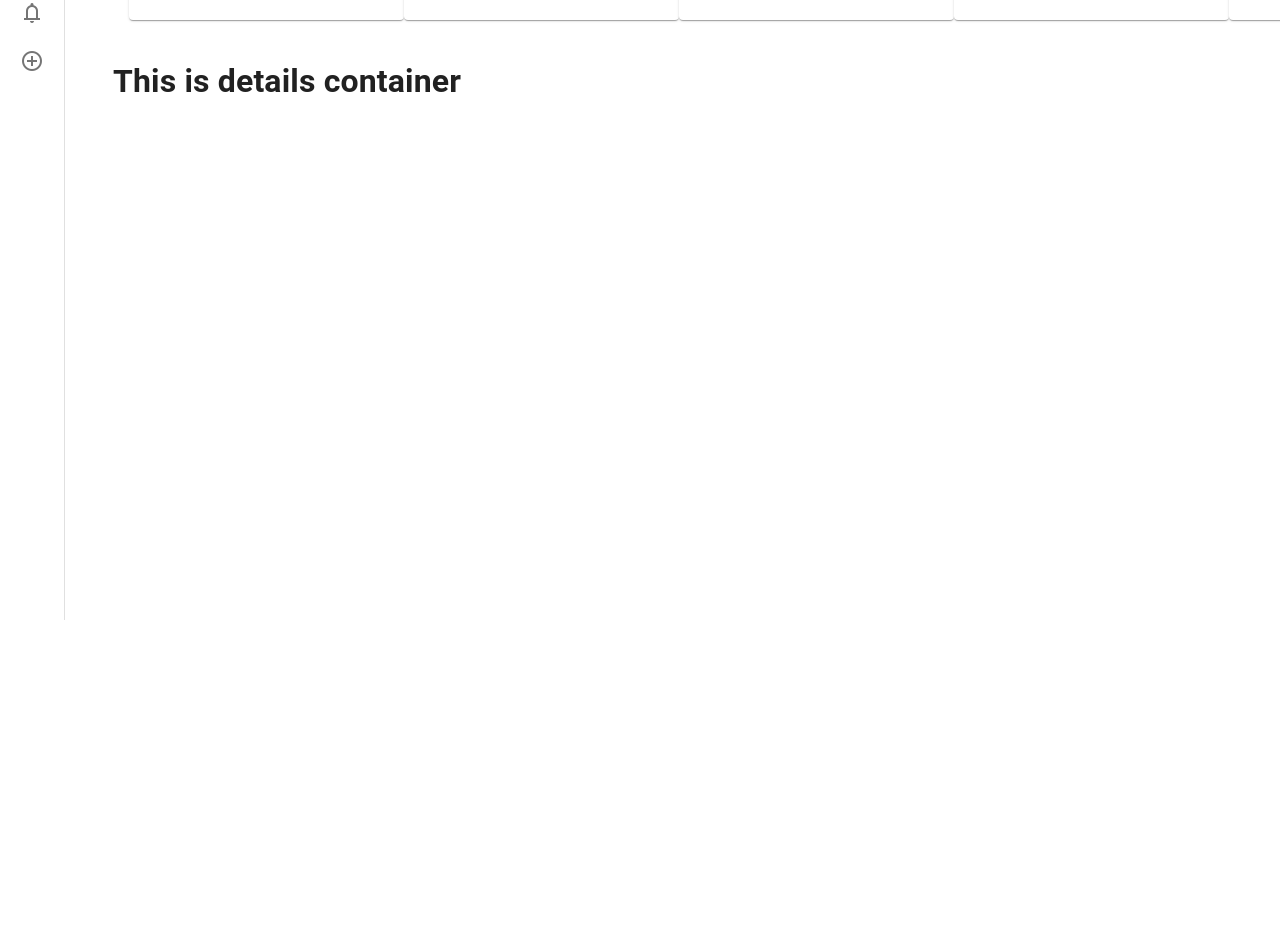
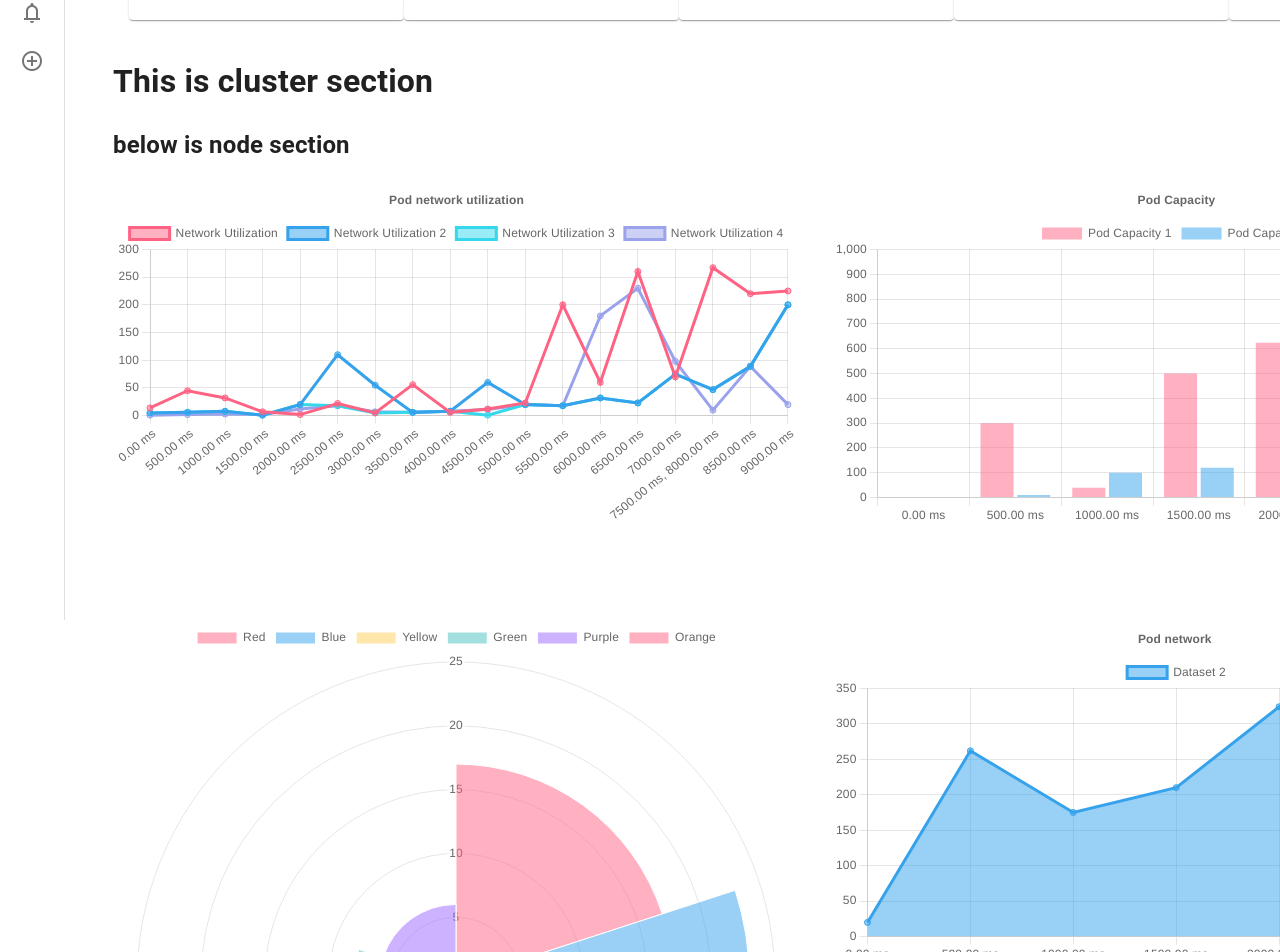
Before and after one commit to oslabs-beta/Neptune, a React app: page /details in a window 1280 px wide. Shown: the part 180-1132 px from the top of the page. Before the commit the page ends 800 px from the top, so only its background shows below. Built offline with nearby package versions, Linux system fonts and the light colour scheme; no server answers.

Commit message:
added 4 charts into the container

```diff
--- /dev/null
+++ b/client/components/AreaChart.jsx
@@ -0,0 +1,58 @@
+import React from 'react';
+import {
+  Chart as ChartJS,
+  CategoryScale,
+  LinearScale,
+  PointElement,
+  LineElement,
+  Title,
+  Tooltip,
+  Filler,
+  Legend,
+} from 'chart.js';
+import { Line } from 'react-chartjs-2';
+
+ChartJS.register(
+  CategoryScale,
+  LinearScale,
+  PointElement,
+  LineElement,
+  Title,
+  Tooltip,
+  Filler,
+  Legend
+);
+
+export const options = {
+  responsive: true,
+  plugins: {
+    legend: {
+      position: 'top',
+    },
+    title: {
+      display: true,
+      text: 'Pod network ',
+    },
+  },
+};
+
+
+const labels = ['0.00 ms', '500.00 ms', '1000.00 ms', '1500.00 ms', '2000.00 ms', '2500.00 ms', '3000.00 ms'];
+const dummyData = [20, 262, 175, 210, 324, 149, 120];
+
+export const data = {
+  labels,
+  datasets: [
+    {
+      fill: true,
+      label: 'Dataset 2',
+      data: dummyData,
+      borderColor: 'rgb(53, 162, 235)',
+      backgroundColor: 'rgba(53, 162, 235, 0.5)',
+    },
+  ],
+};
+
+export default function AreaChart() {
+  return <Line options={options} data={data} />;
+}
--- /dev/null
+++ b/client/components/LineChart.jsx
@@ -0,0 +1,77 @@
+import React from 'react';
+import {
+  Chart as ChartJS,
+  CategoryScale,
+  LinearScale,
+  PointElement,
+  LineElement,
+  Title,
+  Tooltip,
+  Legend,
+} from 'chart.js';
+import { Line } from 'react-chartjs-2';
+// import our data from Prometheus eventually
+
+ChartJS.register(
+  CategoryScale,
+  LinearScale,
+  PointElement,
+  LineElement,
+  Title,
+  Tooltip,
+  Legend
+);
+
+export const options = {
+  responsive: true,
+  plugins: {
+    legend: {
+      position: 'top',// as const,
+    },
+    title: {
+      display: true,
+      text: 'Pod network utilization',
+    },
+  },
+};
+
+const labels = ['0.00 ms', '500.00 ms', '1000.00 ms', '1500.00 ms', '2000.00 ms', '2500.00 ms', '3000.00 ms', '3500.00 ms', '4000.00 ms', '4500.00 ms', '5000.00 ms', '5500.00 ms', '6000.00 ms', '6500.00 ms', '7000.00 ms', '7500.00 ms, 8000.00 ms', '8500.00 ms', '9000.00 ms'];
+const dummyData =  [14, 45, 32, 7, 2, 22, 5, 56, 6, 12, 23, 200, 60, 260, 70, 267, 220, 225];
+const dummyData2 = [5, 6, 8, 1, 20, 110, 55, 6, 8, 60, 20, 18, 32, 23, 75, 47, 89, 200];
+const dummyData3 = [5, 6, 8, 1, 20, 18, 5, 6, 8, 1, 20, 18, 32, 23, 75, 47, 89, 200];
+const dummyData4 = [1, 2, 3, 2, 12, 18, 7, 6, 8, 11, 20, 18, 180, 230, 98, 10, 89, 20];
+
+
+export const data = {
+  labels,
+  datasets: [
+    {
+      label: 'Network Utilization',
+      data: dummyData,
+      borderColor: 'rgb(255, 99, 132)',
+      backgroundColor: 'rgba(255, 99, 132, 0.5)',
+    },
+    {
+      label: 'Network Utilization 2',
+      data: dummyData2,
+      borderColor: 'rgb(53, 162, 235)',
+      backgroundColor: 'rgba(53, 162, 235, 0.5)',
+    },
+    {
+        label: 'Network Utilization 3',
+        data: dummyData3,
+        borderColor: 'rgb(53, 216, 235)',
+        backgroundColor: 'rgba(53, 216, 235, 0.5)',
+      },
+      {
+        label: 'Network Utilization 4',
+        data: dummyData4,
+        borderColor: 'rgb(153, 162, 235)',
+        backgroundColor: 'rgba(153, 162, 235, 0.5)',
+      },
+  ],
+};
+
+export default function LineChart() {
+  return <Line options={options} data={data} />;
+}
--- /dev/null
+++ b/client/components/PolarAreaChart.jsx
@@ -0,0 +1,34 @@
+import React from 'react';
+import {
+  Chart as ChartJS,
+  RadialLinearScale,
+  ArcElement,
+  Tooltip,
+  Legend,
+} from 'chart.js';
+import { PolarArea } from 'react-chartjs-2';
+
+ChartJS.register(RadialLinearScale, ArcElement, Tooltip, Legend);
+
+export const data = {
+  labels: ['Red', 'Blue', 'Yellow', 'Green', 'Purple', 'Orange'],
+  datasets: [
+    {
+      label: '# of Votes',
+      data: [17, 23, 16, 8, 6, ],
+      backgroundColor: [
+        'rgba(255, 99, 132, 0.5)',
+        'rgba(54, 162, 235, 0.5)',
+        'rgba(255, 206, 86, 0.5)',
+        'rgba(75, 192, 192, 0.5)',
+        'rgba(153, 102, 255, 0.5)',
+        'rgba(255, 159, 64, 0.5)',
+      ],
+      borderWidth: 1,
+    },
+  ],
+};
+
+export default function PolarAreaChart() {
+  return <PolarArea data={data} />;
+}
--- /dev/null
+++ b/client/components/VerticalLineChart.jsx
@@ -0,0 +1,58 @@
+import React from 'react';
+import {
+  Chart as ChartJS,
+  CategoryScale,
+  LinearScale,
+  BarElement,
+  Title,
+  Tooltip,
+  Legend,
+} from 'chart.js';
+import { Bar } from 'react-chartjs-2';
+
+ChartJS.register(
+  CategoryScale,
+  LinearScale,
+  BarElement,
+  Title,
+  Tooltip,
+  Legend
+);
+
+export const options = {
+  responsive: true,
+  plugins: {
+    legend: {
+      position: 'top',
+    },
+    title: {
+      display: true,
+      text: 'Pod Capacity',
+    },
+  },
+};
+
+const labels = ['0.00 ms', '500.00 ms', '1000.00 ms', '1500.00 ms', '2000.00 ms', '2500.00 ms', '3000.00 ms'];
+const dummyData = [0, 300, 40, 500, 624, 982];
+const dummyData2 = [0, 10, 100, 120,500, 999];
+
+export const data = {
+  labels,
+  datasets: [
+    {
+      label: 'Pod Capacity 1',
+      data: dummyData,
+      backgroundColor: 'rgba(255, 99, 132, 0.5)',
+    },
+
+    {
+      label: 'Pod Capacity 2',
+      data: dummyData2,
+      backgroundColor: 'rgba(53, 162, 235, 0.5)',
+    },
+  ],
+};
+
+export default function VerticalLineChart() {
+  return <Bar options={options} data={data} />;
+}
--- a/client/containers/DetailsContainer.jsx
+++ b/client/containers/DetailsContainer.jsx
@@ -6,6 +6,11 @@ import Pods from '../components/Pods';
 import Depl from '../components/Depl';
 import Service from '../components/Service';
 import Namespace from '../components/Namespace';
+import LineChart from '../components/LineChart';
+import Grid from '@mui/material/Grid';
+import VerticalLineChart from '../components/VerticalLineChart';
+import PolarAreaChart from '../components/PolarAreaChart';
+import AreaChart from '../components/AreaChart';
 
 export default function DetailsContainer() {
   //fetch request originally in  Pods.jsx
@@ -70,6 +75,23 @@ export default function DetailsContainer() {
         </ListItem>
       </List>
 
+      <h1> This is cluster section</h1>
+
+      <h2>below is node section</h2>
+
+      <Grid container spacing={4}>
+        <Grid item xs={6} > <LineChart/> </Grid>
+        <Grid item xs={6} > <VerticalLineChart/> </Grid>
+      </Grid>
+      <br />
+      <br />
+      <br />
+      <br />
+      <Grid container spacing={4}>
+        <Grid item xs={6} > <PolarAreaChart/> </Grid>
+        <Grid item xs={6} > <AreaChart/> </Grid>
+      </Grid>
+
       <h1> This is details container</h1>
     </>
   );
```
Also changed, not shown: client/images/neptune_logo.png (added).
